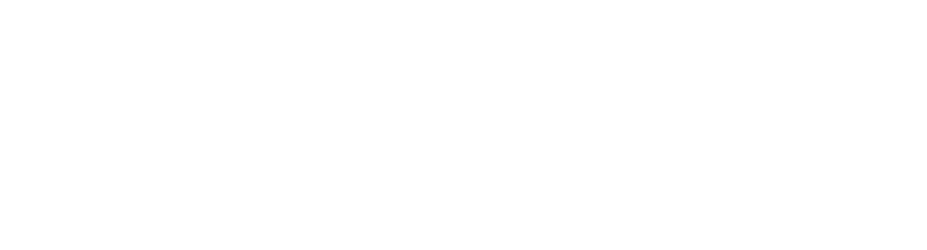
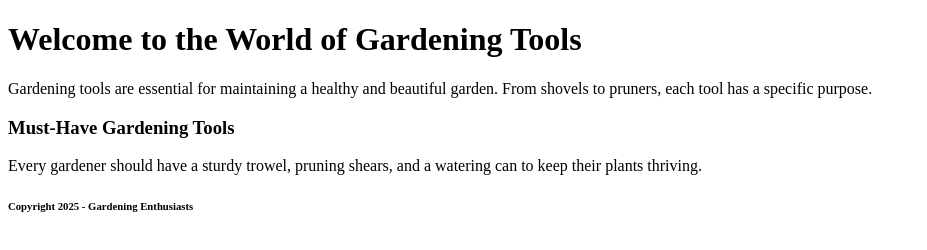
Before and after one commit to TFKSHADOW/HTML-and-CSS-Projects, a plain HTML site: page Assignment.html in a window 1280 px wide. Shown: the whole page, without its empty margins (0-927 px from the left). Drawn offline with Linux system fonts and the light colour scheme.

Commit message:
Update Assignment.html

```diff
--- a/Assignment.html
+++ b/Assignment.html
@@ -3,9 +3,13 @@
 <head>
     <meta charset="UTF-8">
     <meta name="viewport" content="width=device-width, initial-scale=1.0">
-    <title>Document</title>
+    <title>Essential Gardening Tools</title>
 </head>
 <body>
-
+    <h1>Welcome to the World of Gardening Tools</h1>
+    <p>Gardening tools are essential for maintaining a healthy and beautiful garden. From shovels to pruners, each tool has a specific purpose.</p>
+    <h3>Must-Have Gardening Tools</h3>
+    <p>Every gardener should have a sturdy trowel, pruning shears, and a watering can to keep their plants thriving.</p>
+    <h6>Copyright 2025 - Gardening Enthusiasts</h6>
 </body>
 </html>
```
